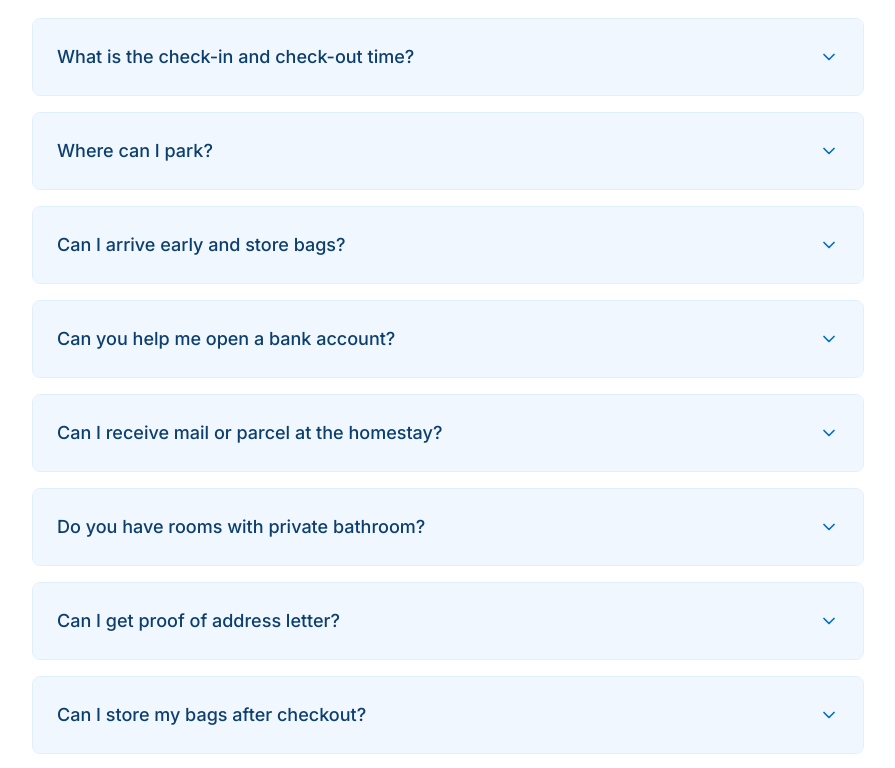
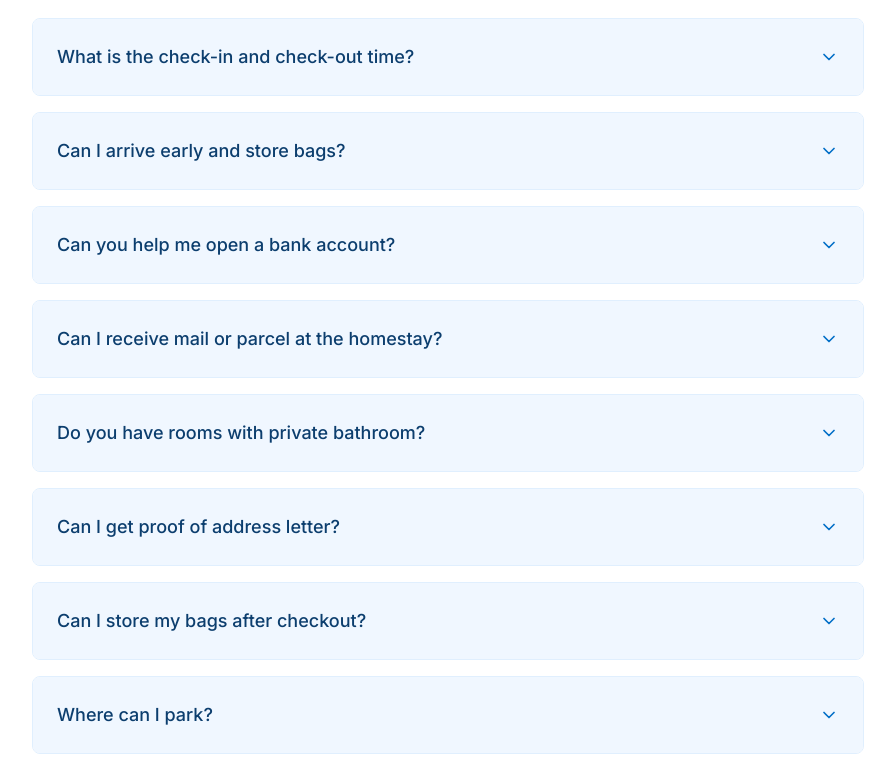
Before and after one commit to maritnroyle/WhiteCloudHomes-Website, a React (Vite) app: page / in a window 1280 px wide. Shown: the part 4040-4808 px from the top of the page, without its empty margins (192-1087 px from the left). Built offline with nearby package versions, Linux system fonts and the light colour scheme; a web font is replaced by a local one.

Commit message:
refactor: Reorder FAQ items for clarity
The order of FAQ items has been adjusted to group related questions. Specifically, the parking question has been moved to be adjacent to other logistical questions about the stay.

```diff
--- a/src/components/FAQs.tsx
+++ b/src/components/FAQs.tsx
@@ -6,10 +6,6 @@ const faqs = [
   {
     question: "What is the check-in and check-out time?",
     answer: "Check-in is from 2:00 PM, and check-out is by 12:00 PM. If you need to request an early check-in or late check-out, please contact us in advance."
-  },
-  {
-    question: "Where can I park?",
-    answer: "We offer on-site parking for our guests on first come first served basis. There is also plenty of free street parking available."
   },
   {
     question: "Can I arrive early and store bags?",
@@ -34,6 +30,10 @@ const faqs = [
   {
     question: "Can I store my bags after checkout?",
     answer: "Yes, please let us know."
+  },
+  {
+    question: "Where can I park?",
+    answer: "We offer on-site parking for our guests on first come first served basis. There is also plenty of free street parking available."
   },
   {
     question: "Is there a minimun stay?",
```
